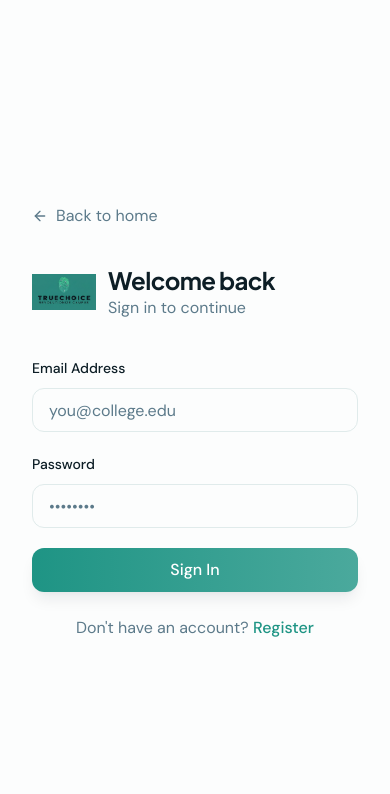
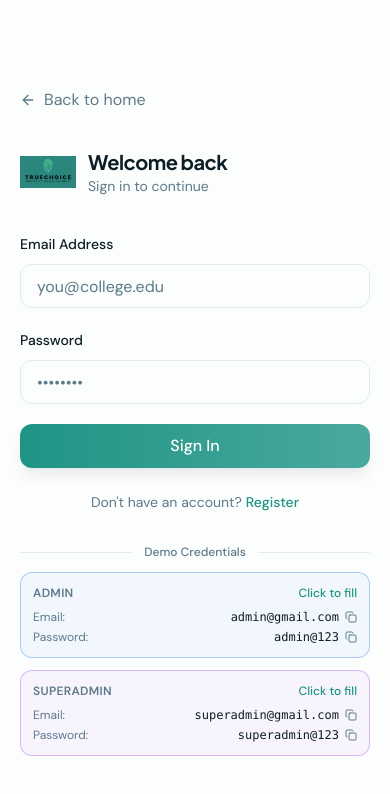
Before and after one commit to varun053101/TrueChoice-Frontend, a React (Vite) app: page /login in a window 390 px wide. Shown: the top 794 px of the page. Built offline with nearby package versions, Linux system fonts and the light colour scheme; the HTML template or start-up script is replaced by a standard one.

Commit message:
fix(login): add demo account details

```diff
--- a/src/pages/Login.tsx
+++ b/src/pages/Login.tsx
@@ -5,14 +5,15 @@ import { useAuth } from '@/contexts/AuthContext';
 import { Button } from '@/components/ui/button';
 import { Input } from '@/components/ui/input';
 import { Label } from '@/components/ui/label';
-import { Vote, ArrowLeft, Loader2 } from 'lucide-react';
+import { ArrowLeft, Loader2, Copy, Check } from 'lucide-react';
 import { useToast } from '@/hooks/use-toast';
 
 export default function Login() {
   const [email, setEmail] = useState('');
   const [password, setPassword] = useState('');
   const [isSubmitting, setIsSubmitting] = useState(false);
-  const { login } = useAuth();
+  const [copiedField, setCopiedField] = useState<string | null>(null);
+  const { login, user } = useAuth();
   const navigate = useNavigate();
   const { toast } = useToast();
   const [searchParams] = useSearchParams();
@@ -28,8 +29,13 @@ export default function Login() {
         title: 'Welcome back!',
         description: 'You have successfully logged in.',
       });
-      // Redirect based on role (handled in AuthContext)
-      navigate('/dashboard');
+      // Redirect based on role
+      const role = user?.role;
+      if (role === 'admin' || role === 'superadmin') {
+        navigate('/admin', { replace: true });
+      } else {
+        navigate('/dashboard', { replace: true });
+      }
     } catch (error) {
       toast({
         title: 'Login failed',
@@ -41,10 +47,26 @@ export default function Login() {
     }
   };
 
+  const fillCredentials = (emailVal: string, passVal: string) => {
+    setEmail(emailVal);
+    setPassword(passVal);
+  };
+
+  const copyToClipboard = async (text: string, field: string) => {
+    await navigator.clipboard.writeText(text);
+    setCopiedField(field);
+    setTimeout(() => setCopiedField(null), 1500);
+  };
+
+  const demoAccounts = [
+    { role: 'Admin', email: 'admin@gmail.com', password: 'admin@123', color: 'border-blue-500/40 bg-blue-500/5' },
+    { role: 'Superadmin', email: 'superadmin@gmail.com', password: 'superadmin@123', color: 'border-purple-500/40 bg-purple-500/5' },
+  ];
+
   return (
-    <div className="min-h-screen bg-background flex">
+    <div className="min-h-screen bg-background flex flex-col lg:flex-row">
       {/* Left Side - Form */}
-      <div className="flex-1 flex items-center justify-center p-8">
+      <div className="flex-1 flex items-center justify-center p-5 sm:p-8">
         <motion.div
           className="w-full max-w-md"
           initial={{ opacity: 0, y: 20 }}
@@ -57,12 +79,12 @@ export default function Login() {
           </Link>
 
           <div className="flex items-center gap-3 mb-8">
-            <div className="w-16 h-16 rounded-xl flex items-center justify-center">
+            <div className="w-14 h-14 sm:w-16 sm:h-16 rounded-xl flex items-center justify-center">
               <img src="/logo.png" alt="TrueChoice Logo" className="w-full h-full object-contain" />
             </div>
             <div>
-              <h1 className="text-2xl font-heading font-bold">Welcome back</h1>
-              <p className="text-muted-foreground">
+              <h1 className="text-xl sm:text-2xl font-heading font-bold">Welcome back</h1>
+              <p className="text-muted-foreground text-sm sm:text-base">
                 {isAdminLogin ? 'Admin Portal' : 'Sign in to continue'}
               </p>
             </div>
@@ -106,13 +128,64 @@ export default function Login() {
           </form>
 
           {!isAdminLogin && (
-            <p className="mt-6 text-center text-muted-foreground">
+            <p className="mt-6 text-center text-muted-foreground text-sm">
               Don't have an account?{' '}
               <Link to="/register" className="text-primary font-medium hover:underline">
                 Register
               </Link>
             </p>
           )}
+
+          {/* Demo Credentials */}
+          <div className="mt-8">
+            <div className="flex items-center gap-3 mb-3">
+              <div className="flex-1 h-px bg-border" />
+              <span className="text-xs text-muted-foreground font-medium">Demo Credentials</span>
+              <div className="flex-1 h-px bg-border" />
+            </div>
+            <div className="space-y-3">
+              {demoAccounts.map((account) => (
+                <div
+                  key={account.role}
+                  className={`rounded-xl border p-3 ${account.color} cursor-pointer hover:opacity-80 transition-opacity`}
+                  onClick={() => fillCredentials(account.email, account.password)}
+                >
+                  <div className="flex items-center justify-between mb-2">
+                    <span className="text-xs font-semibold uppercase tracking-wide text-muted-foreground">{account.role}</span>
+                    <span className="text-xs text-primary font-medium">Click to fill</span>
+                  </div>
+                  <div className="space-y-1">
+                    <div className="flex items-center justify-between">
+                      <span className="text-xs text-muted-foreground">Email:</span>
+                      <div className="flex items-center gap-1.5">
+                        <code className="text-xs font-mono text-foreground">{account.email}</code>
+                        <button
+                          type="button"
+                          onClick={(e) => { e.stopPropagation(); copyToClipboard(account.email, `${account.role}-email`); }}
+                          className="text-muted-foreground hover:text-foreground transition-colors"
+                        >
+                          {copiedField === `${account.role}-email` ? <Check className="w-3 h-3 text-green-500" /> : <Copy className="w-3 h-3" />}
+                        </button>
+                      </div>
+                    </div>
+                    <div className="flex items-center justify-between">
+                      <span className="text-xs text-muted-foreground">Password:</span>
+                      <div className="flex items-center gap-1.5">
+                        <code className="text-xs font-mono text-foreground">{account.password}</code>
+                        <button
+                          type="button"
+                          onClick={(e) => { e.stopPropagation(); copyToClipboard(account.password, `${account.role}-pass`); }}
+                          className="text-muted-foreground hover:text-foreground transition-colors"
+                        >
+                          {copiedField === `${account.role}-pass` ? <Check className="w-3 h-3 text-green-500" /> : <Copy className="w-3 h-3" />}
+                        </button>
+                      </div>
+                    </div>
+                  </div>
+                </div>
+              ))}
+            </div>
+          </div>
 
         </motion.div>
       </div>
```
